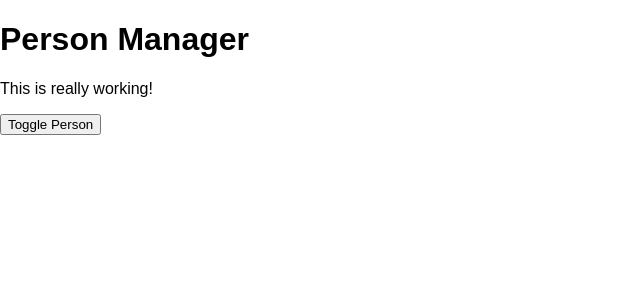
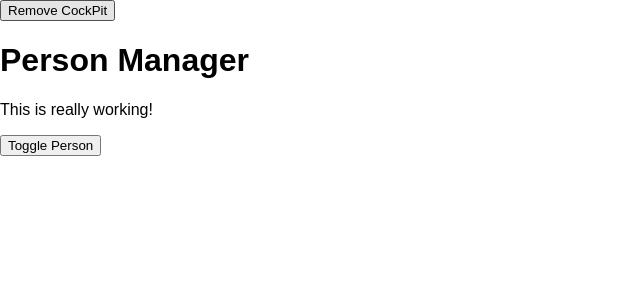
Before and after one commit to erwinjeffrey/react-complete-guide, a React app: page / in a window 1280 px wide. Shown: the top 300 px of the page, without its empty margins (0-640 px from the left). Built offline with nearby package versions, Linux system fonts and the light colour scheme.

Commit message:
Cleaning up with Lifecycle Hooks & useEffect()

```diff
--- a/src/components/Cockpit/CockPit.js
+++ b/src/components/Cockpit/CockPit.js
@@ -12,7 +12,19 @@
     setTimeout(() => {
       alert('Saved data to cloud!');
     }, 1000); // if we pass it [] an empty array, use effect will run once, for the first time and then never, this is equl to componentDidMount
+    // will run before the component it destroy, it equivalents to ComponentWillUnmount in base class component
+    return () => {
+      console.log('[Cockpit.js] cleanup work in useEffect');
+    };
   }, [props.persons]); //by using [props.persons],we're telling useeffect to run everytime persons change
+
+  // this run  will in every update cycle with no arguments
+  useEffect(() => {
+    console.log('[Cockpit.js] 2nd useEffect');
+    return () => {
+      console.log('[Cockpit.js] cleanup work in 2nd useEffect');
+    };
+  });
   const assignedClasses = [];
   let btnClass = '';
   if (props.showPersons) {
--- a/src/components/Persons/Persons.js
+++ b/src/components/Persons/Persons.js
@@ -37,6 +37,11 @@
     console.log('[Persons.js] componentDidUpate');
     console.log(snapshot);
   }
+
+  // before destroying the component, we can use it to do some cleanup work
+  componentWillUnmount() {
+    console.log('[Persons.js] componentWillUnmount');
+  }
   render() {
     console.log('[Persons.js] rendering...');
     return this.props.persons.map((person, index) => {
--- a/src/containers/App.js
+++ b/src/containers/App.js
@@ -15,7 +15,8 @@
       { id: '3', name: 'Stephanie', age: 26 }
     ],
     otherState: 'some other value',
-    showPersons: false
+    showPersons: false,
+    showCockpit: true
   };
 
   // this is a lifecycle method that is run after the constructor,to get the right state from props(preparing your state)
@@ -95,12 +96,21 @@
 
     return (
       <div className={classes.App}>
+        <button
+          onClick={() => {
+            this.setState({ showCockpit: false });
+          }}
+        >
+          Remove CockPit
+        </button>
+        {this.state.showCockpit ? (
           <Cockpit
             title={this.props.appTitle}
             showPersons={this.state.showPersons}
             persons={this.state.persons}
             clicked={this.togglePersonsHandler}
           />
+        ) : null}
 
         {persons}
       </div>
```
Lines whose indentation alone changed are shown as unchanged.
